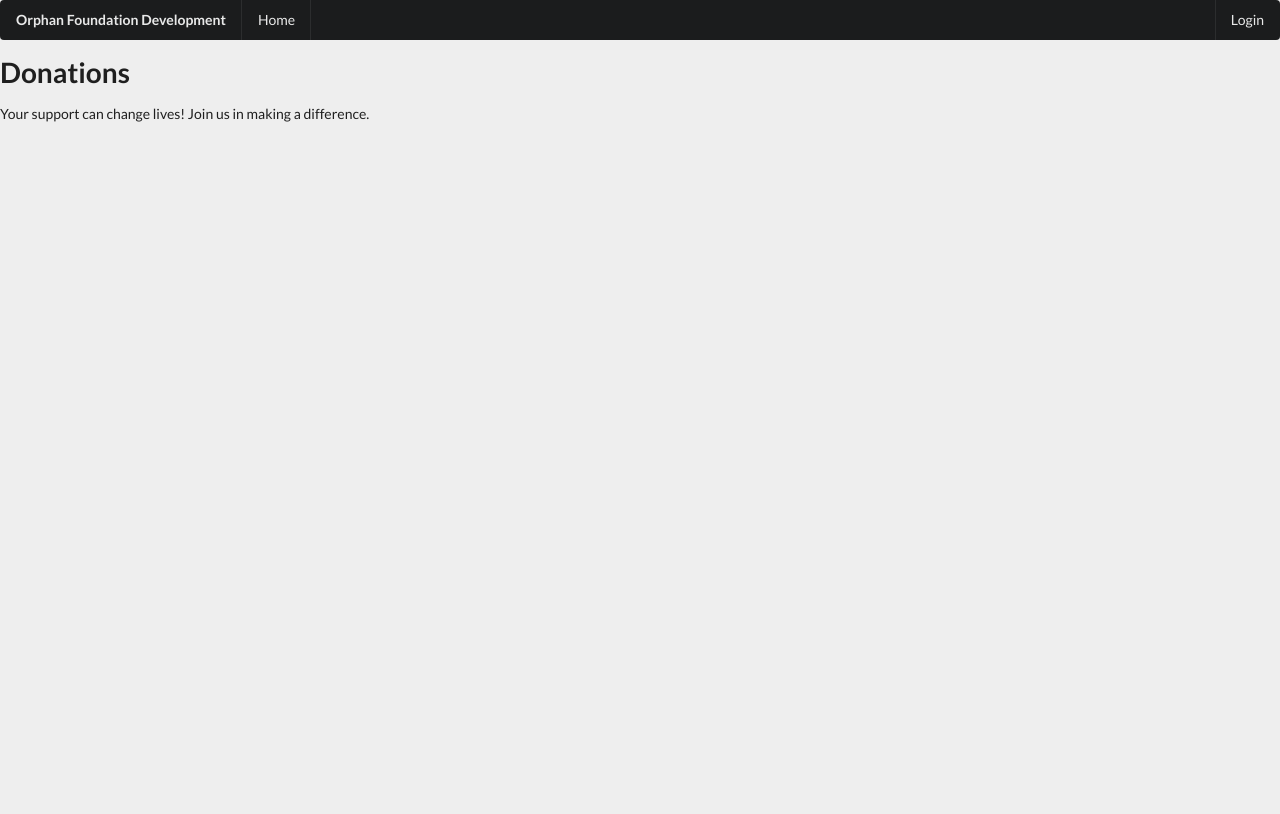
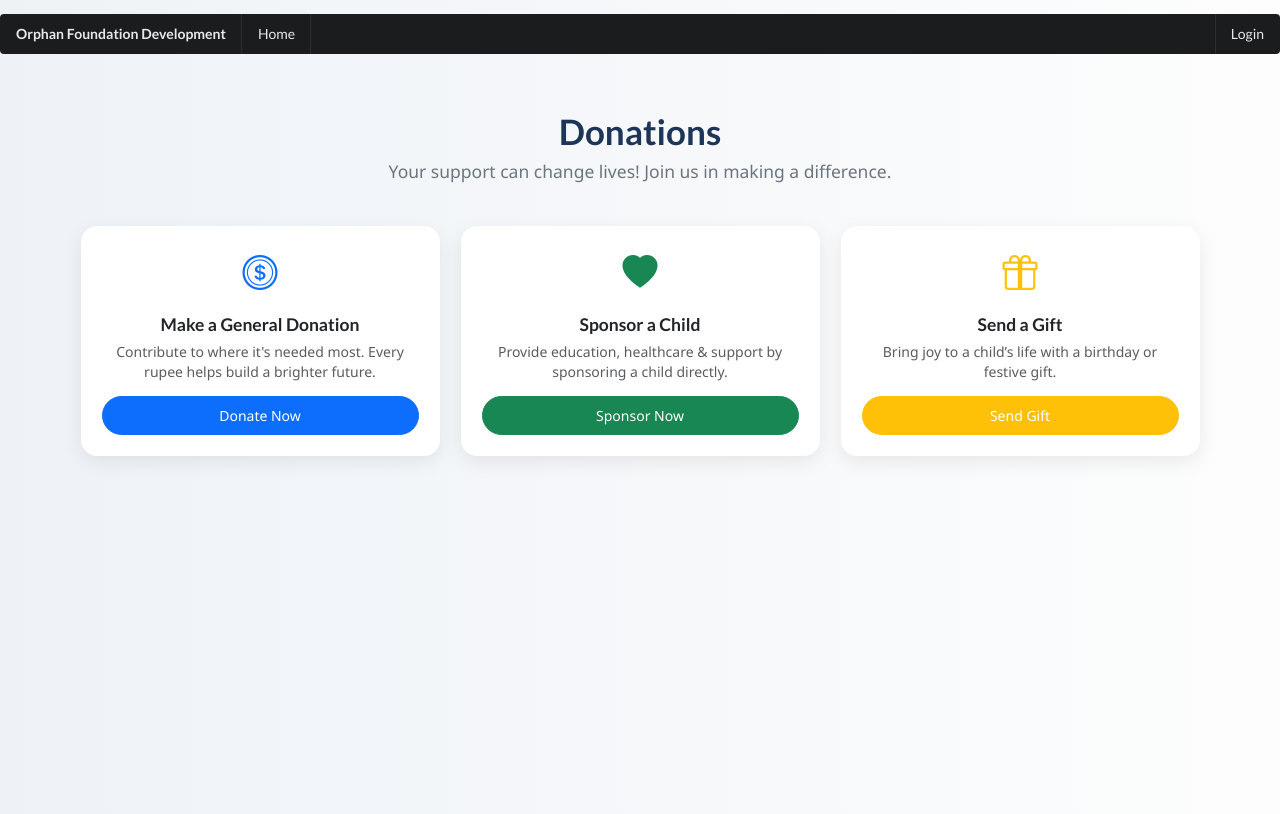
Before and after one commit to lakmini77/SEP.4, a PHP site: page /donation.php in a window 1280 px wide. Before the commit the page ends 122 px from the top, so only its background shows below. Run offline with PHP 8.4, Linux system fonts and the light colour scheme.

Commit message:
Update donation.php
v1.donation

```diff
--- a/donation.php
+++ b/donation.php
@@ -1,15 +1,104 @@
 <?php include './components/header.php'; ?>
 
-<div class="container mt-5 d-flex flex-column align-items-center">
-    <!-- Top Navigation Bar -->
-    <?php include './components/top-menu.php'; ?>
+<!DOCTYPE html>
+<html lang="en">
+<head>
+  <meta charset="UTF-8">
+  <title>Donations</title>
+  <meta name="viewport" content="width=device-width, initial-scale=1">
 
-    <!-- BODY Content -->
-    <div class="text-center w-100">
-        <h1 class="text-primary fw-bold">Donations</h1>
-        <p class="text-muted">Your support can change lives! Join us in making a difference.</p>
+  <!-- Bootstrap & Icons -->
+  <link href="https://cdn.jsdelivr.net/npm/bootstrap@5.3.3/dist/css/bootstrap.min.css" rel="stylesheet">
+  <link href="https://cdn.jsdelivr.net/npm/bootstrap-icons/font/bootstrap-icons.css" rel="stylesheet">
+
+  <style>
+    body {
+      background: linear-gradient(to right, #eef2f7, #fdfdfd);
+      font-family: 'Segoe UI', sans-serif;
+    }
+
+    .donation-title {
+      font-weight: 700;
+      color: #1d3557;
+    }
+
+    .donation-subtext {
+      color: #6c757d;
+    }
+
+    .donation-card {
+      border: none;
+      border-radius: 16px;
+      box-shadow: 0 6px 20px rgba(0, 0, 0, 0.08);
+      transition: transform 0.3s ease;
+    }
+
+    .donation-card:hover {
+      transform: translateY(-5px);
+    }
+
+    .donation-icon {
+      font-size: 2.5rem;
+      color: #0d6efd;
+    }
+
+    .donate-btn {
+      border-radius: 30px;
+      padding: 8px 24px;
+    }
+  </style>
+</head>
+<body>
+
+<?php include './components/top-menu.php'; ?>
+
+<div class="container py-5">
+  <div class="text-center mb-5">
+    <h1 class="donation-title">Donations</h1>
+    <p class="donation-subtext fs-5">Your support can change lives! Join us in making a difference.</p>
+  </div>
+
+  <div class="row g-4 justify-content-center">
+    <!-- General Donation -->
+    <div class="col-md-6 col-lg-4">
+      <div class="card donation-card text-center p-4">
+        <div class="donation-icon mb-3">
+          <i class="bi bi-coin"></i>
+        </div>
+        <h5 class="fw-bold">Make a General Donation</h5>
+        <p class="text-muted">Contribute to where it's needed most. Every rupee helps build a brighter future.</p>
+        <a href="donation-form.php" class="btn btn-primary donate-btn">Donate Now</a>
+      </div>
     </div>
 
+    <!-- Sponsor a Child -->
+    <div class="col-md-6 col-lg-4">
+      <div class="card donation-card text-center p-4">
+        <div class="donation-icon mb-3 text-success">
+          <i class="bi bi-heart-fill"></i>
+        </div>
+        <h5 class="fw-bold">Sponsor a Child</h5>
+        <p class="text-muted">Provide education, healthcare & support by sponsoring a child directly.</p>
+        <a href="child-gallery-unsponsored.php" class="btn btn-success donate-btn">Sponsor Now</a>
+      </div>
+    </div>
 
+    <!-- Send a Gift -->
+    <div class="col-md-6 col-lg-4">
+      <div class="card donation-card text-center p-4">
+        <div class="donation-icon mb-3 text-warning">
+          <i class="bi bi-gift"></i>
+        </div>
+        <h5 class="fw-bold">Send a Gift</h5>
+        <p class="text-muted">Bring joy to a child’s life with a birthday or festive gift.</p>
+        <a href="send-gift.php" class="btn btn-warning text-white donate-btn">Send Gift</a>
+      </div>
+    </div>
+  </div>
+</div>
 
 <?php include './components/footer.php'; ?>
+
+<script src="https://cdn.jsdelivr.net/npm/bootstrap@5.3.3/dist/js/bootstrap.bundle.min.js"></script>
+</body>
+</html>
```
